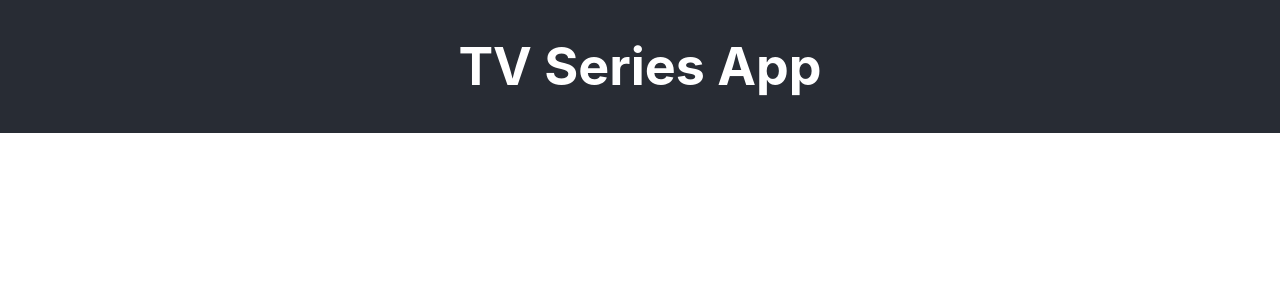
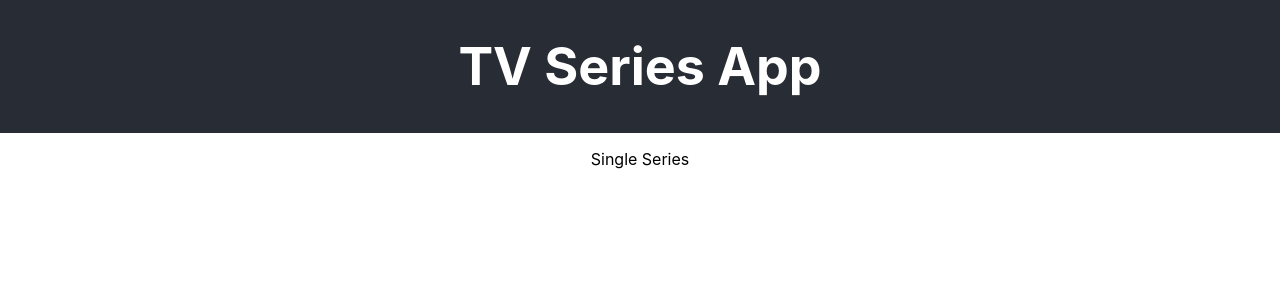
Before and after one commit to jiwonk42/my-tv-series, a React (Create React App) app: page /series/1 in a window 1280 px wide. Shown: the top 300 px of the page. Built offline with nearby package versions, Linux system fonts and the light colour scheme.

Commit message:
create SingleSeries component and embed in the Main component with Route

```diff
--- a/src/components/Main/Main.js
+++ b/src/components/Main/Main.js
@@ -1,10 +1,12 @@
 import React from 'react';
 import { Switch, Route } from 'react-router-dom';
 import Series from '../../containers/Series/Series';
+import SingleSeries from '../../containers/SingleSeries/SingleSeries';
 
 const Main = (props) => (
   <Switch>
     <Route exact path="/" component={Series} />
+    <Route path="/series/:id" component={SingleSeries} />
   </Switch>
 );
 
--- /dev/null
+++ b/src/containers/SingleSeries/SingleSeries.js
@@ -0,0 +1,13 @@
+import React, { Component } from 'react';
+
+export class SingleSeries extends Component {
+  render() {
+    return (
+      <div>
+        <p>Single Series</p>
+      </div>
+    )
+  }
+}
+
+export default SingleSeries;
```
